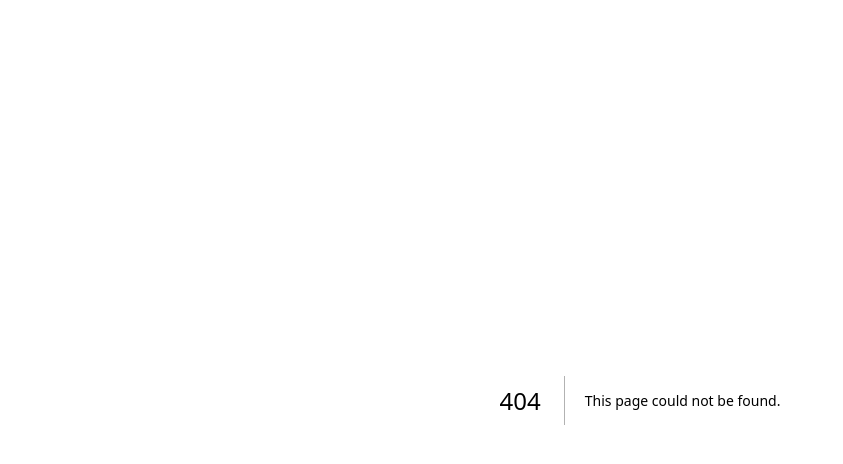
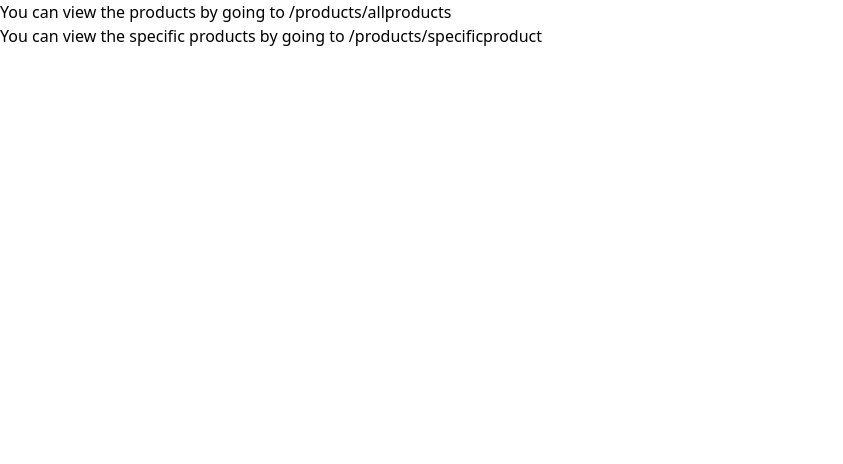
Before and after one commit to AfiqZaidin03/nextjs-learning, a Next.js app: page /product in a window 1280 px wide. Before the commit this address had no page. Shown: the top 464 px of the page, without its empty margins (0-843 px from the left). Built offline with nearby package versions, Linux system fonts and the light colour scheme.

Commit message:
remove About and Login components; add AllProducts, Product, and SpecificProduct components

```diff
--- a/src/app/about/page.tsx
+++ /dev/null
@@ -1,7 +0,0 @@
-import React from "react";
-
-const About = () => {
-  return <div>Content inside the about page</div>;
-};
-
-export default About;
--- a/src/app/login/page.tsx
+++ /dev/null
@@ -1,7 +0,0 @@
-import React from "react";
-
-const Login = () => {
-  return <div>Login</div>;
-};
-
-export default Login;
--- /dev/null
+++ b/src/app/product/allproducts/page.tsx
@@ -0,0 +1,11 @@
+import React from "react";
+
+const AllProducts = () => {
+  return (
+    <div>
+      <h1>(1505) All Products listed here</h1>
+    </div>
+  );
+};
+
+export default AllProducts;
--- /dev/null
+++ b/src/app/product/page.tsx
@@ -0,0 +1,14 @@
+import React from "react";
+
+const Product = () => {
+  return (
+    <div>
+      <p>You can view the products by going to /products/allproducts</p>
+      <p>
+        You can view the specific products by going to /products/specificproduct
+      </p>
+    </div>
+  );
+};
+
+export default Product;
--- /dev/null
+++ b/src/app/product/specificproduct/page.tsx
@@ -0,0 +1,7 @@
+import React from "react";
+
+const SpecificProduct = () => {
+  return <div>Specific Product listed one by one</div>;
+};
+
+export default SpecificProduct;
```
